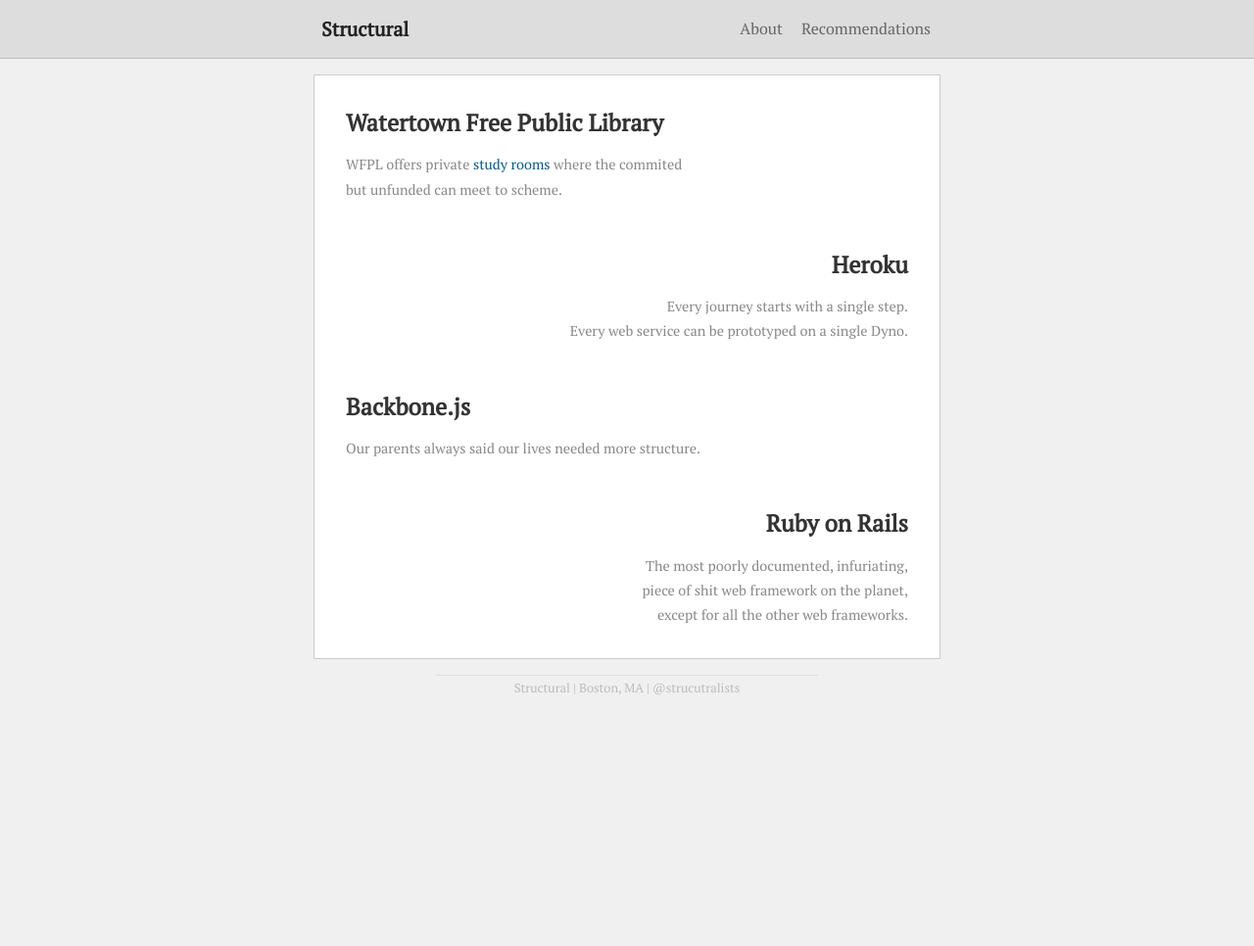
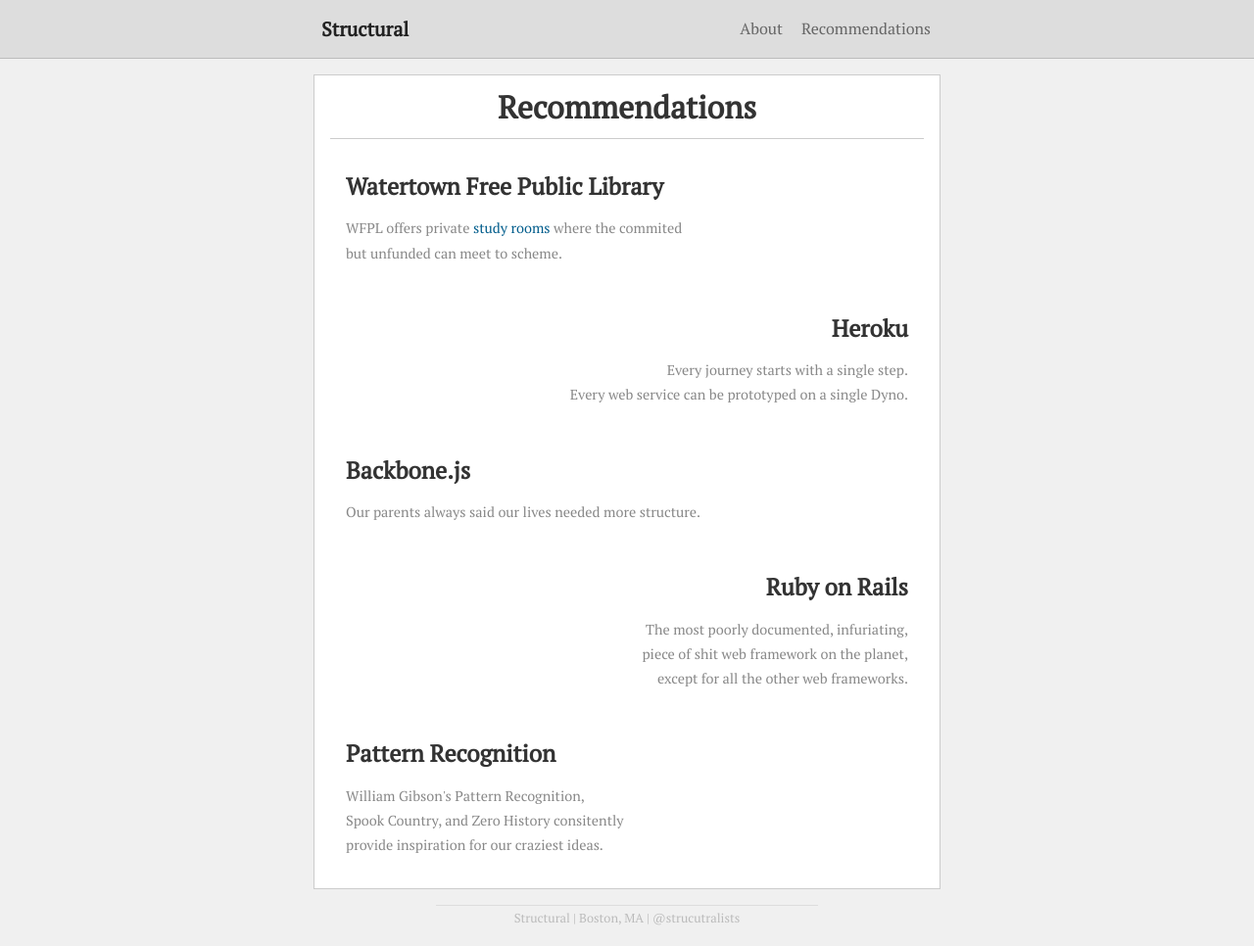
Before and after one commit to Structural/structural.github.io, a Jekyll site: the page built from thanks.html, in a window 1280 px wide. Shown: the whole page at 98% size. Built offline with Jekyll 4.4.1, drawn with Linux system fonts in a browser that asks for light colours; nearby versions of some CDN libraries; before the commit the page ends 900 px from its top, so only the background shows below that.

Commit message:
add a title to the recommendations page

```diff
--- a/css/main.css
+++ b/css/main.css
@@ -121,6 +121,16 @@ a.logo:hover{
 .page-contents p{
 }
 
+.page-title{
+  text-align: center;
+  display:block;
+  border-bottom:1px solid #CCC;
+  font-size:2rem;
+  margin-bottom: 2.0rem;
+  padding-bottom:1.0rem;
+  line-height: 1.0;
+  font-weight: bold;
+}
 
 
 /* Footer */
--- a/css/modules.css
+++ b/css/modules.css
@@ -11,6 +11,7 @@
 .poem i[class*="curly"] {
   color: #aaa;
 }
+
 
 
 /* Thanks */
--- a/thanks.html
+++ b/thanks.html
@@ -3,6 +3,7 @@ layout: default
 title: Structural
 ---
 <div class='page-contents'>
+  <div class='page-title'>Recommendations</div>
   <ul class="thanks">
     <li>
       <div class='thanks-title'>Watertown Free Public Library</div>
@@ -12,17 +13,26 @@ title: Structural
     <li>
       <div class='thanks-title'>Heroku</div>
       <p>Every journey starts with a single step.
-Every web service can be prototyped on a single Dyno.</p>
+      Every web service can be prototyped on a single Dyno.</p>
     </li>
     <li>
       <div class='thanks-title'>Backbone.js</div>
       <p>Our parents always said our lives needed more structure.  </p>
-  </li>
+    </li>
     <li>
       <div class='thanks-title'>Ruby on Rails</div>
       <p>The most poorly documented, infuriating,
        piece of shit web framework on the planet,
        except for all the other web frameworks.  </p>
+    </li>
+    <li>
+      <div class='thanks-title'>Pattern Recognition</div>
+      <p>William Gibson's Pattern Recognition,
+        Spook Country, and Zero History consitently
+        provide inspiration for our craziest ideas.  </p>
   </li>
+
   </ul>
+
+
 </div>
```
